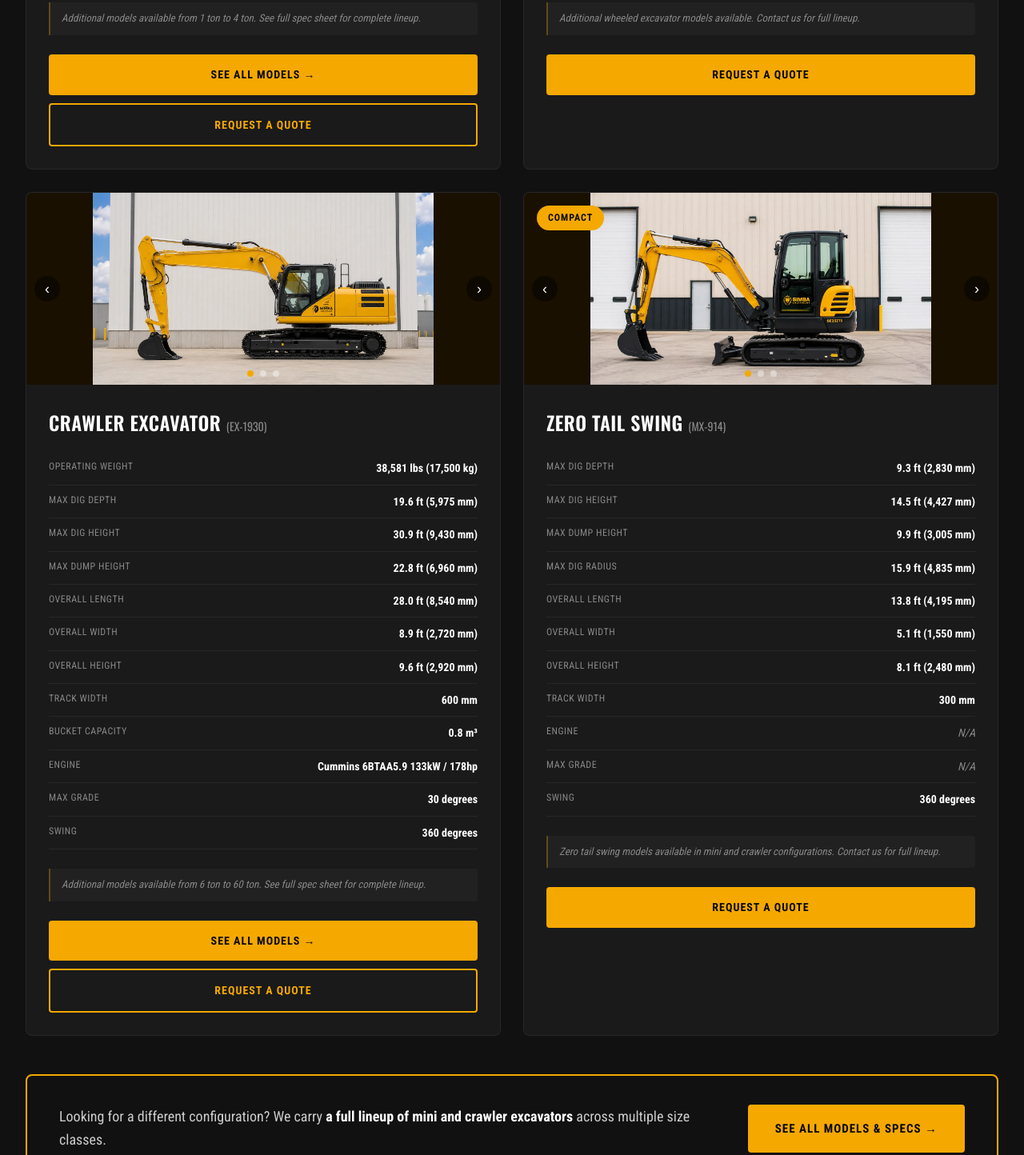
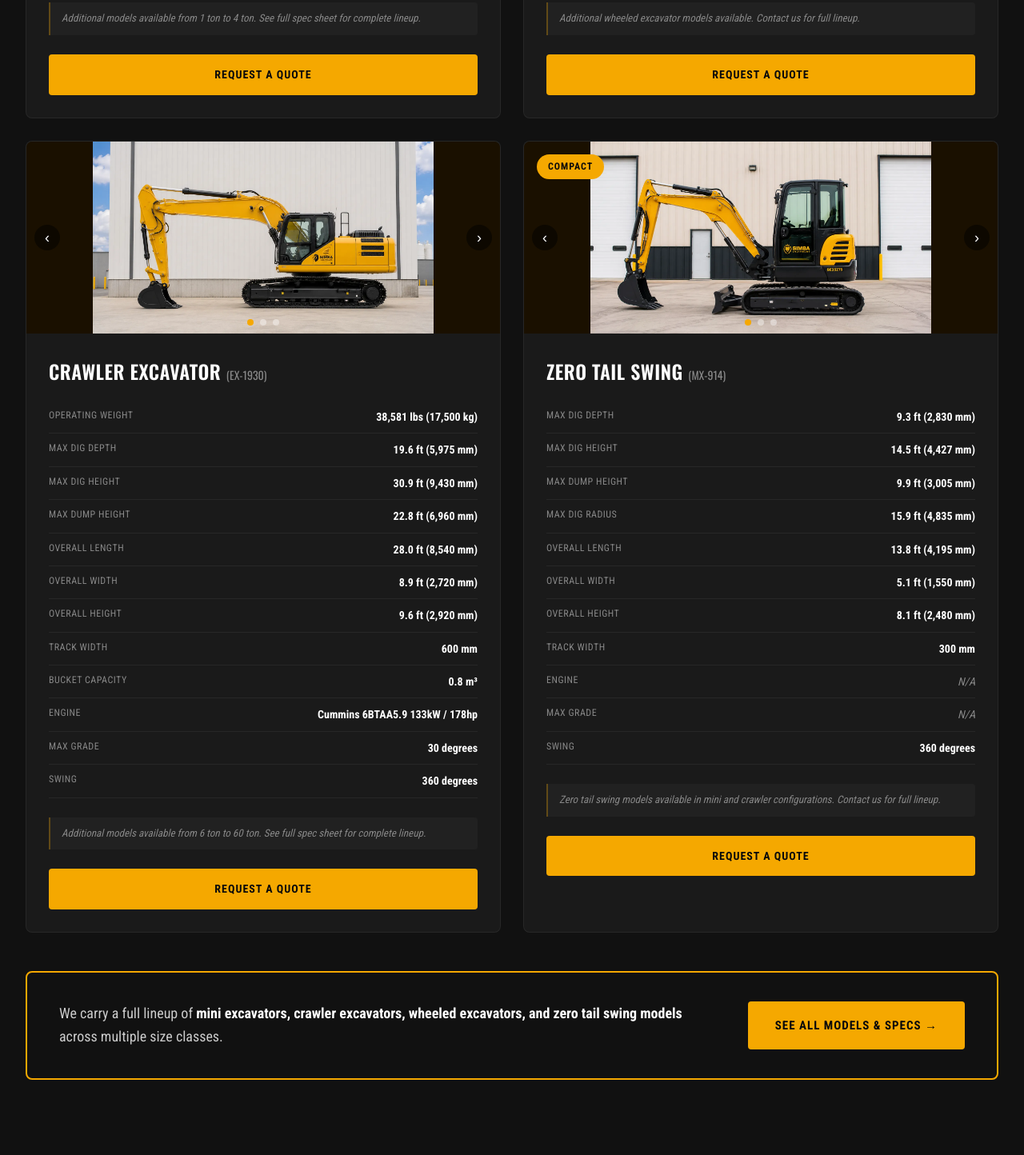
Before and after one commit to mrobinsonqcs/simbaequipment, a plain HTML site: page equipment/excavators.html in a window 1280 px wide. Shown: the part 1819-3263 px from the top of the page at 80% size. Drawn offline with nearby package versions, Linux system fonts and the light colour scheme.

Commit message:
move see all models to page level on excavators page

```diff
--- a/equipment/excavators.html
+++ b/equipment/excavators.html
@@ -779,8 +779,7 @@
             <div class="model-spec-row"><span>Swing</span><span>360 degrees</span></div>
           </div>
           <p class="model-note">Additional models available from 1 ton to 4 ton. See full spec sheet for complete lineup.</p>
-          <a href="/equipment/excavator-specs" class="model-cta" style="margin-bottom:10px;">See All Models &#8594;</a>
-          <a href="#contact" class="model-cta" style="background:transparent;border:2px solid var(--gold);color:var(--gold);">Request a Quote</a>
+          <a href="#contact" class="model-cta">Request a Quote</a>
         </div>
       </div>
 
@@ -858,8 +857,7 @@
             <div class="model-spec-row"><span>Swing</span><span>360 degrees</span></div>
           </div>
           <p class="model-note">Additional models available from 6 ton to 60 ton. See full spec sheet for complete lineup.</p>
-          <a href="/equipment/excavator-specs" class="model-cta" style="margin-bottom:10px;">See All Models &#8594;</a>
-          <a href="#contact" class="model-cta" style="background:transparent;border:2px solid var(--gold);color:var(--gold);">Request a Quote</a>
+          <a href="#contact" class="model-cta">Request a Quote</a>
         </div>
       </div>
 
@@ -903,7 +901,7 @@
       </div>
     </div>
     <div class="reveal" style="margin-top:48px; border:2px solid var(--gold); border-radius:8px; padding:36px 40px; display:flex; align-items:center; justify-content:space-between; gap:32px; flex-wrap:wrap;">
-      <p style="font-family:'Roboto Condensed',sans-serif; font-size:18px; color:var(--gray-light); margin:0; flex:1; min-width:240px;">Looking for a different configuration? We carry <strong style="color:var(--white);">a full lineup of mini and crawler excavators</strong> across multiple size classes.</p>
+      <p style="font-family:'Roboto Condensed',sans-serif; font-size:18px; color:var(--gray-light); margin:0; flex:1; min-width:240px;">We carry a full lineup of <strong style="color:var(--white);">mini excavators, crawler excavators, wheeled excavators, and zero tail swing models</strong> across multiple size classes.</p>
       <a href="/equipment/excavator-specs" class="btn-primary" style="white-space:nowrap; flex-shrink:0;">See All Models &amp; Specs &#8594;</a>
     </div>
   </div>
```
